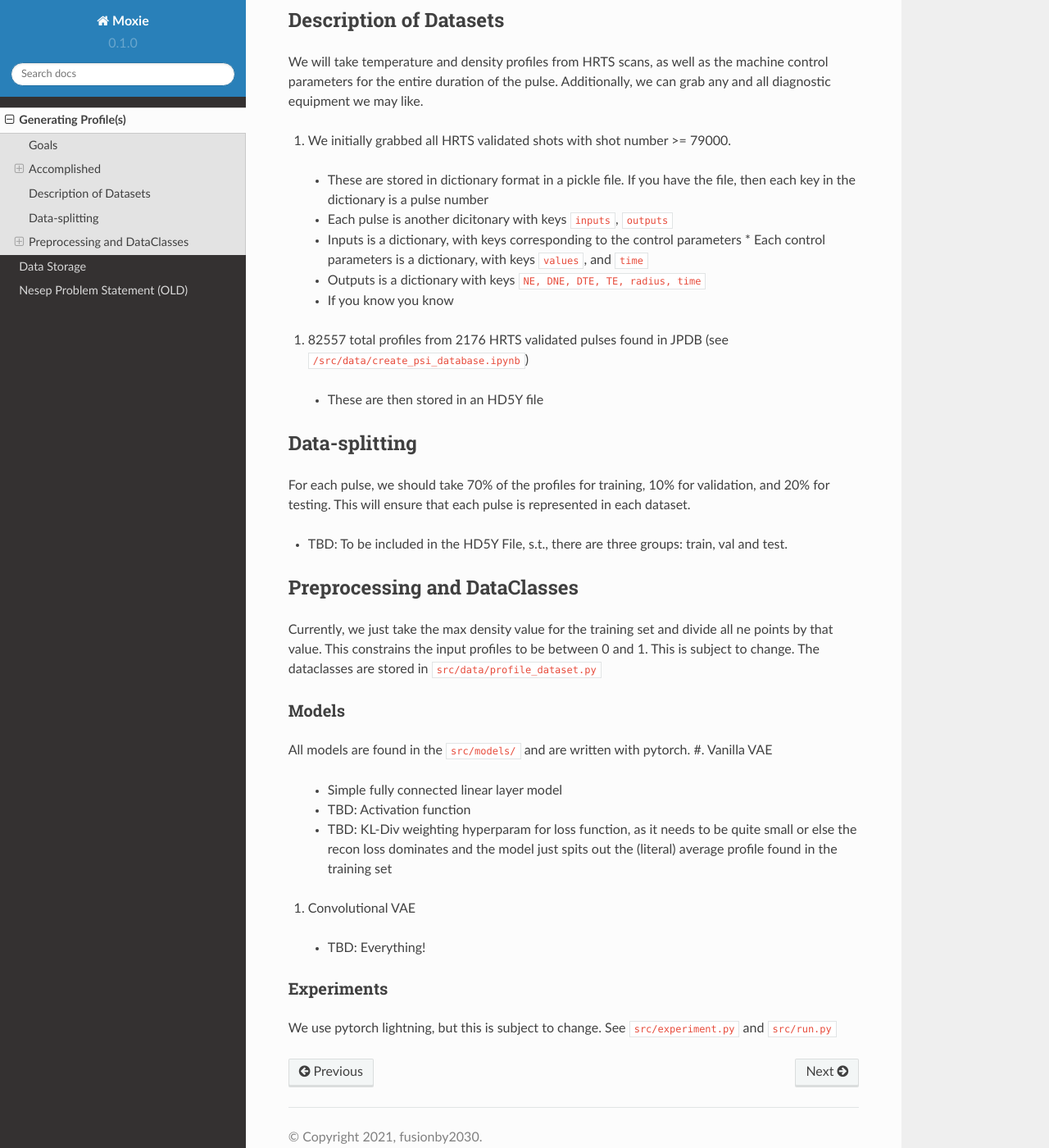
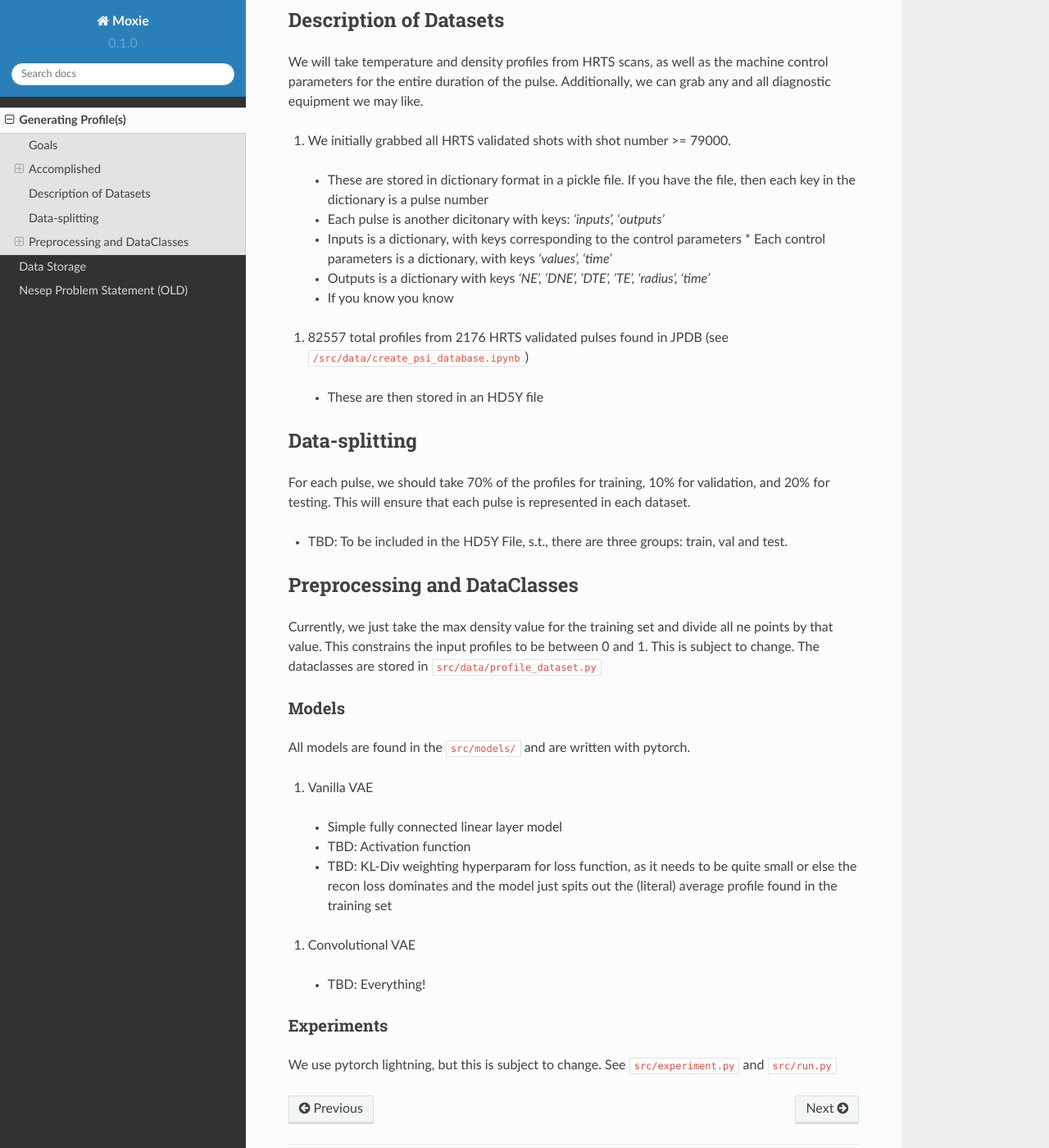
Before and after one commit to fusionby2030/moxie, a Sphinx documentation site: the page built from docs/source/predicting_profiles.rst, in a window 1280 px wide and 1400 px high, scrolled down 1299 px. Shown: the whole window at 82% size. Built offline with Sphinx 7.4.7 and the Read the Docs theme 2.0.0, drawn with Linux system fonts in a browser that asks for light colours; cross-references to code outside the pages are shown as plain code.

Commit message:
Update the syntax of doc, as we can finally see predicting profiles.

```diff
--- a/docs/source/predicting_profiles.rst
+++ b/docs/source/predicting_profiles.rst
@@ -10,6 +10,7 @@
 
 #. Generate density (and tempearture) profiles using VAEs
 #. Encode machine control parameters into the inputs and or latent space (dreaming)
+
   * Dual headed VAE, with one highway taking inputs, the other taking profiles, then concat before latent space.
   * Entanglement of latent space with inputs? Not sure how this works but sounds fancy
   * Two separate VAEs with entangled latent space, then modular switch encoding components to get input -> profile
@@ -28,12 +29,15 @@
 The code for this section is found in :file:`/src/data/`
 
 #. JET Pedestal Database (JPDB)
+
   * We use the entries found in the established DB between the time averaged windows given.
   * These are all flat top H-mode entries
 #. Extension of JPDB
+
   * Use time windows outside of those found in the JET DSP
   * Still use the same pulses found in the DB, but this will include L-mode, as well as L-H mode transition profiles
 #. All HRTS validated shots >= 79000
+
   * Yeah. Big data energy.
 
 Description of Datasets
@@ -42,13 +46,15 @@
 We will take temperature and density profiles from HRTS scans, as well as the machine control parameters for the entire duration of the pulse. Additionally, we can grab any and all diagnostic equipment we may like.
 
 #. We initially grabbed all HRTS validated shots with shot number >= 79000.
+
   * These are stored in dictionary format in a pickle file. If you have the file, then each key in the dictionary is a pulse number
-  * Each pulse is another dicitonary with keys :python:`inputs`, :python:`outputs`
+  * Each pulse is another dicitonary with keys: `'inputs', 'outputs'`
   * Inputs is a dictionary, with keys corresponding to the control parameters
-    * Each control parameters is a dictionary, with keys :python:`values`, and :python:`time`
-  * Outputs is a dictionary with keys :python:`NE, DNE, DTE, TE, radius, time`
+    * Each control parameters is a dictionary, with keys `'values', 'time'`
+  * Outputs is a dictionary with keys `'NE', 'DNE', 'DTE', 'TE', 'radius', 'time'`
   * If you know you know
 #. 82557 total profiles from 2176 HRTS validated pulses found in JPDB (see :file:`/src/data/create_psi_database.ipynb`)
+
   * These are then stored in an HD5Y file
 
 
@@ -71,11 +77,14 @@
 -------
 
 All models are found in the :file:`src/models/` and are written with pytorch.
+
 #. Vanilla VAE
+
   * Simple fully connected linear layer model
   * TBD: Activation function
   * TBD: KL-Div weighting hyperparam for loss function, as it needs to be quite small or else the recon loss dominates and the model just spits out the (literal) average profile found in the training set
 #. Convolutional VAE
+
   * TBD: Everything!
 
 
```
